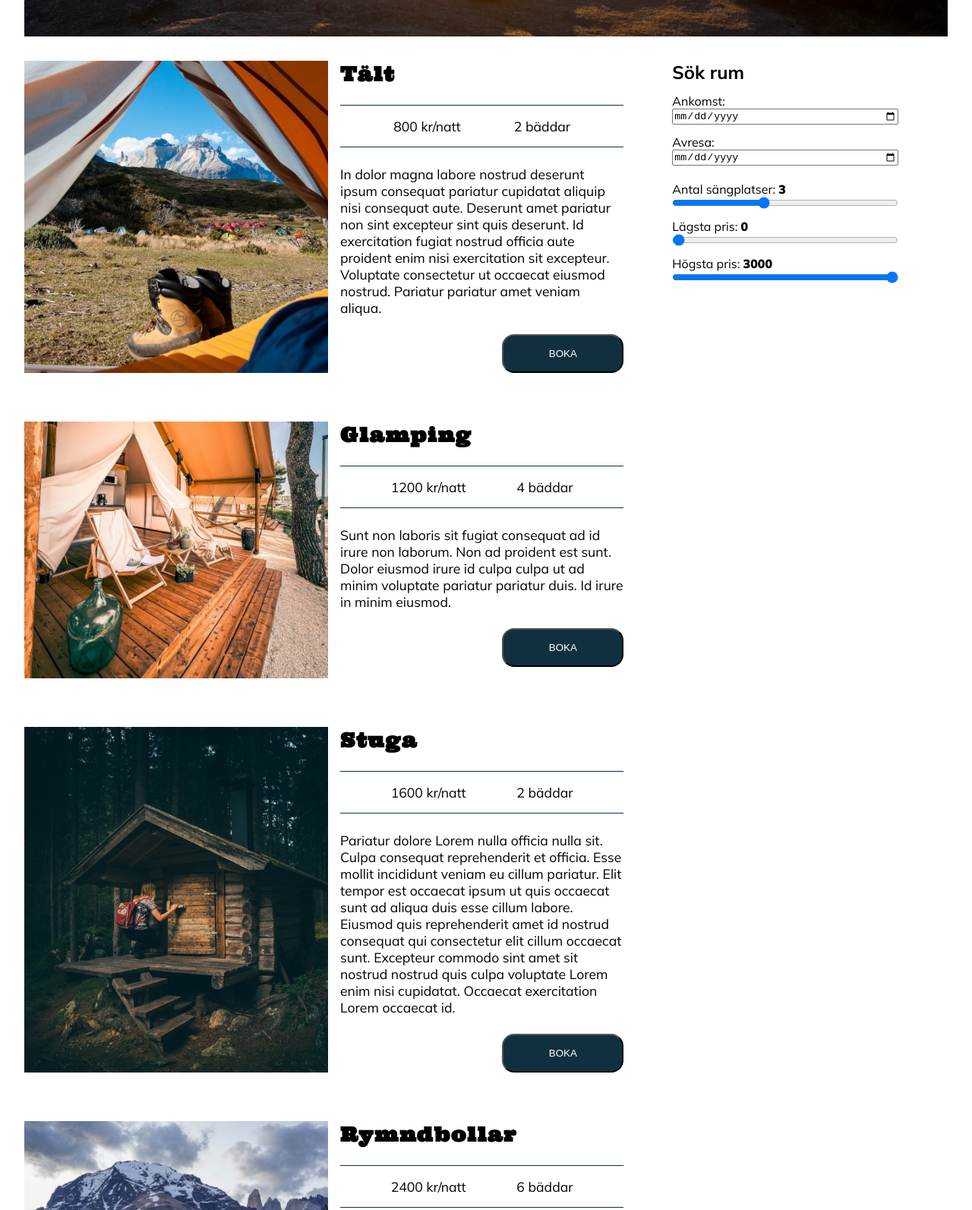
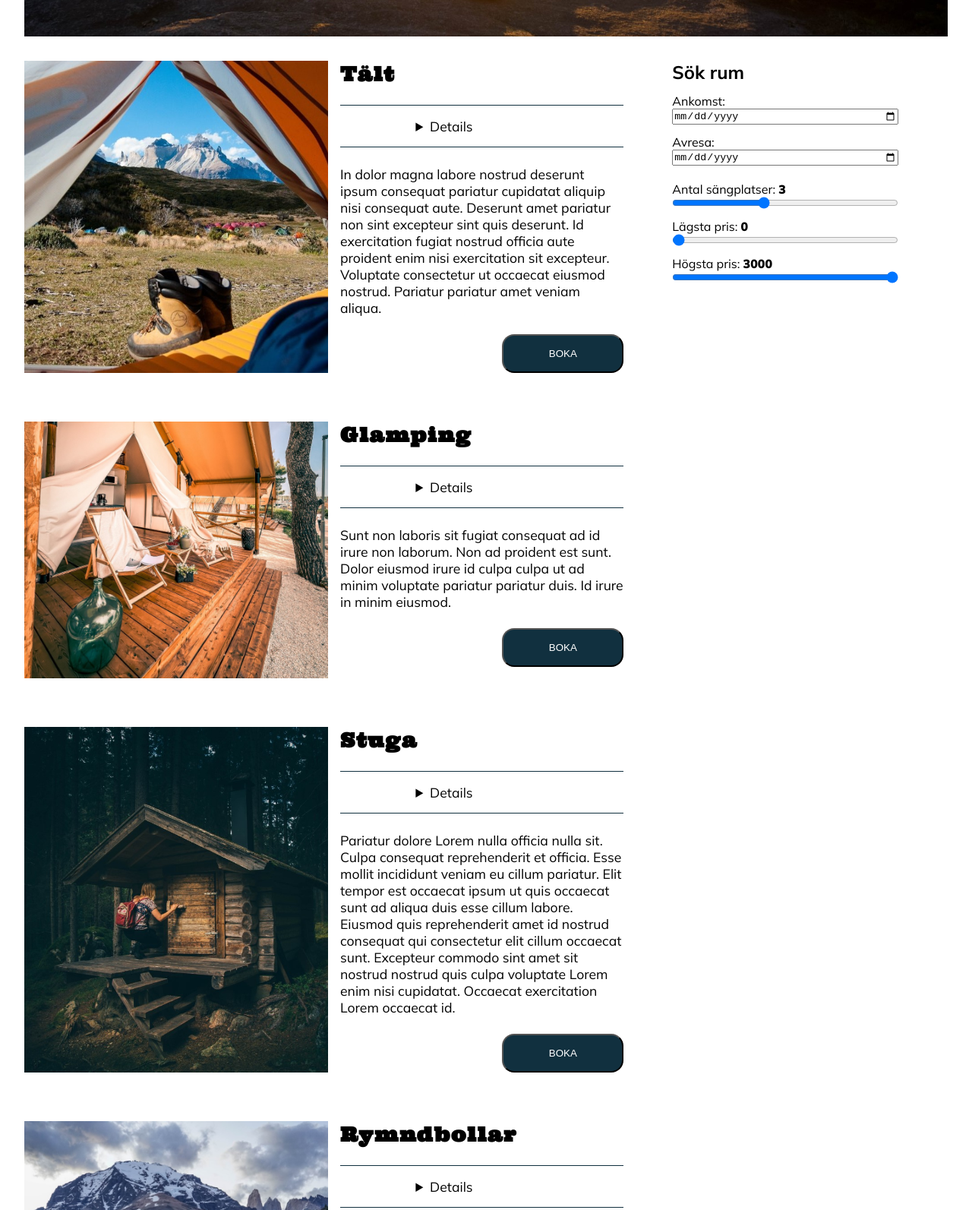
Before and after one commit to MattiasRensmo/yh_inlamning2_hotellsida, a plain HTML site: page rooms.html in a window 1280 px wide. Shown: the part 680-2273 px from the top of the page at 76% size. Drawn offline with Linux system fonts and the light colour scheme.

Commit message:
Ändrade från summary till details

```diff
--- a/rooms.html
+++ b/rooms.html
@@ -96,10 +96,10 @@
      <img class="room__img" src="./assets/img/talt.jpg" alt="Tält" />
      <section class="room__txt-area">
       <h2 class="room__title">Tält</h2>
-      <summary class="room__info">
+      <details class="room__info">
        <span class="room__price">800 kr/natt</span>
        <span class="room__beds">2 bäddar</span>
-      </summary>
+      </details>
       <p class="room__text">
        In dolor magna labore nostrud deserunt ipsum consequat pariatur cupidatat
        aliquip nisi consequat aute. Deserunt amet pariatur non sint excepteur sint
@@ -115,10 +115,10 @@
      <img class="room__img" src="./assets/img/glamping.jpg" alt="Glamping" />
      <section class="room__txt-area">
       <h2 class="room__title">Glamping</h2>
-      <summary class="room__info">
+      <details class="room__info">
        <span class="room__price">1200 kr/natt</span>
        <span class="room__beds">4 bäddar</span>
-      </summary>
+      </details>
       <p class="room__text">
        Sunt non laboris sit fugiat consequat ad id irure non laborum. Non ad proident
        est sunt. Dolor eiusmod irure id culpa culpa ut ad minim voluptate pariatur
@@ -133,10 +133,10 @@
 
      <section class="room__txt-area">
       <h2 class="room__title">Stuga</h2>
-      <summary class="room__info">
+      <details class="room__info">
        <span class="room__price">1600 kr/natt</span>
        <span class="room__beds">2 bäddar</span>
-      </summary>
+      </details>
       <p class="room__text">
        Pariatur dolore Lorem nulla officia nulla sit. Culpa consequat reprehenderit
        et officia. Esse mollit incididunt veniam eu cillum pariatur. Elit tempor est
@@ -153,10 +153,10 @@
      <img class="room__img" src="./assets/img/spaceballs.jpg" alt="Rymndbollar" />
      <section class="room__txt-area">
       <h2 class="room__title">Rymndbollar</h2>
-      <summary class="room__info">
+      <details class="room__info">
        <span class="room__price">2400 kr/natt</span>
        <span class="room__beds">6 bäddar</span>
-      </summary>
+      </details>
       <p class="room__text">
        Pariatur duis voluptate consequat minim fugiat exercitation voluptate. Mollit
        dolore magna sunt irure consectetur culpa consectetur proident. Enim cupidatat
```
